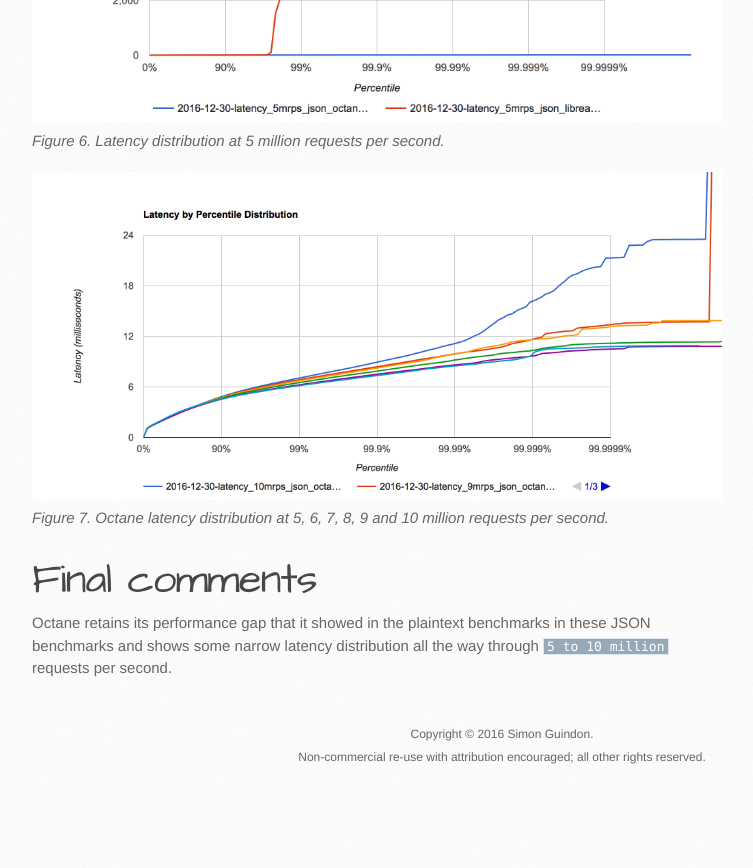
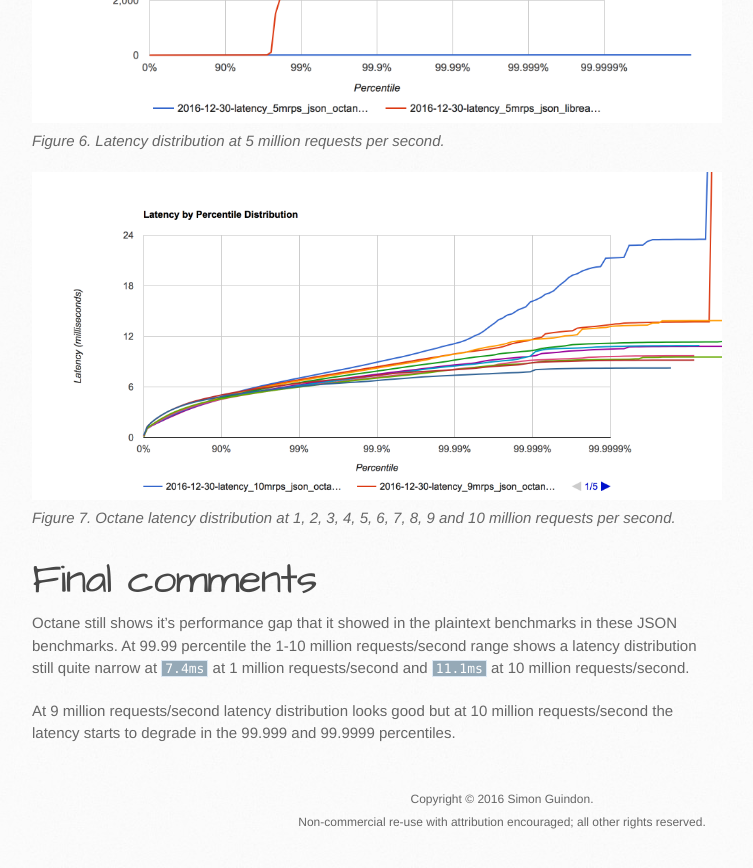
Before and after one commit to simongui/simongui.github.io, a Jekyll site: the page built from _posts/2016-12-30-octane-json-benchmarks.markdown, in a window 1280 px wide and 900 px high, scrolled down 4120 px. Shown: the top 868 px of the window, without its empty margins (138-891 px from the left). Built offline with Jekyll 4.4.1, drawn with Linux system fonts in a browser that asks for light colours; before the commit the page ends 4955 px from its top, so only the background shows below that.

Commit message:
Added new latency distribution graph and updated the final comments.

```diff
--- a/_posts/2016-12-30-octane-json-benchmarks.markdown
+++ b/_posts/2016-12-30-octane-json-benchmarks.markdown
@@ -72,8 +72,10 @@ _Figure 5. Latency distribution at 4 million requests per second._
 <a target="_blank" href="/images/2016-12-30-latency-5mrps_json.png"><img src="/images/2016-12-30-latency-5mrps_json.png"/></a>
 _Figure 6. Latency distribution at 5 million requests per second._
 
-<a target="_blank" href="/images/2016-12-30-latency-5-10mrps_json_octane.png"><img src="/images/2016-12-30-latency-5-10mrps_json_octane.png"/></a>
-_Figure 7. Octane latency distribution at 5, 6, 7, 8, 9 and 10 million requests per second._
+<a target="_blank" href="/images/2016-12-30-latency-1-10mrps_json_octane.png"><img src="/images/2016-12-30-latency-1-10mrps_json_octane.png"/></a>
+_Figure 7. Octane latency distribution at 1, 2, 3, 4, 5, 6, 7, 8, 9 and 10 million requests per second._
 
 # Final comments
-Octane retains its performance gap that it showed in the plaintext benchmarks in these JSON benchmarks and shows some narrow latency distribution all the way through `5 to 10 million` requests per second.
+Octane still shows it's performance gap that it showed in the plaintext benchmarks in these JSON benchmarks. At 99.99 percentile the 1-10 million requests/second range shows a latency distribution still quite narrow at `7.4ms` at 1 million requests/second and `11.1ms` at 10 million requests/second.
+
+At 9 million requests/second latency distribution looks good but at 10 million requests/second the latency starts to degrade in the 99.999 and 99.9999 percentiles.
```
Also changed, not shown: images/2016-12-30-latency-1-10mrps_json_octane.png (added).
